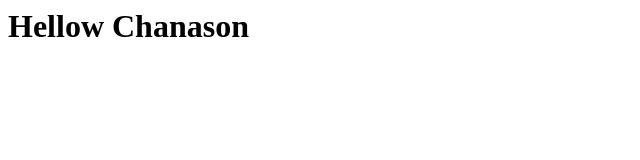
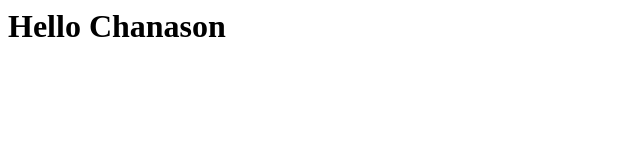
Before and after one commit to ChanasonChooied/Test-Project1, a plain HTML site: page index.html in a window 1280 px wide. Shown: the whole page, without its empty margins (0-640 px from the left). Drawn offline with Linux system fonts and the light colour scheme.

Commit message:
Update index.html

```diff
--- a/index.html
+++ b/index.html
@@ -1,5 +1,5 @@
 <html>
     <body>
-        <h1>Hellow Chanason</h1>
+        <h1>Hello Chanason</h1>
     </body>
 </html>
```
